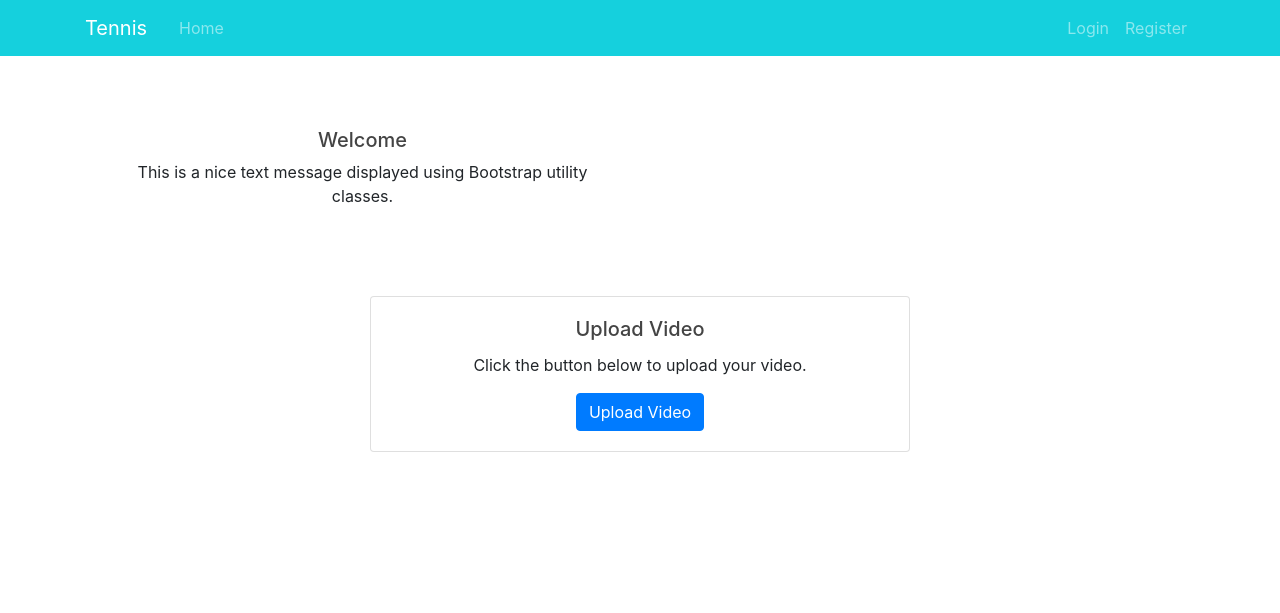
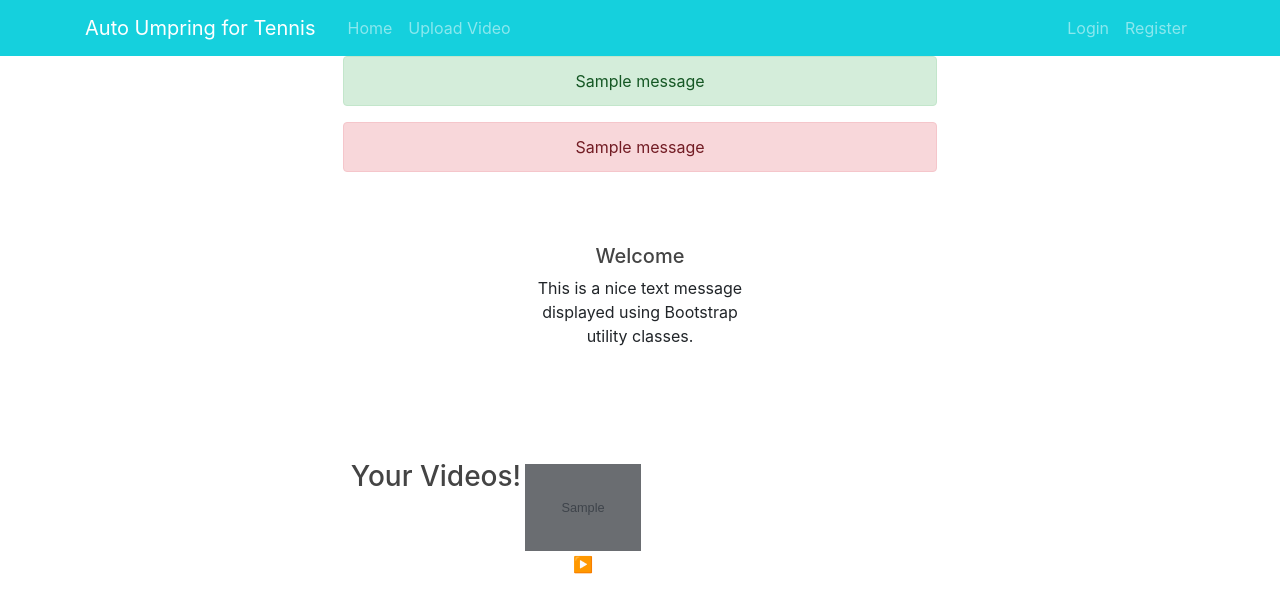
Before and after one commit to srikharshashi/flask-major-project, a Flask app: template templates/welcome.html in a window 1280 px wide. Shown: the top 613 px of the page. Run offline with Flask 3, Linux system fonts and the light colour scheme; the template is opened without the code that fills it: most values are stand-ins (such as "Sample title", 1, 10 or a date in 2020); grey boxes marked "Sample" are stand-in pictures; one stand-in notice (Sample message) is shown.

Commit message:
made improvements

```diff
--- a/main.py
+++ b/main.py
@@ -1,29 +1,31 @@
+import uuid
 from pyrebase import pyrebase
-from flask import Flask, flash, redirect, render_template, request, session, abort, url_for
-from dotenv import load_dotenv
-import os
+from flask import Flask, flash, redirect, render_template, request, session, abort, url_for,flash
+from werkzeug.utils import secure_filename
+import json
+import config
+from savethumbnail import upload_video_and_thumbnail
+
 app = Flask(__name__)  # Initialze flask constructor
 app.debug = True
-load_dotenv()
-# Add your own details
-config = {
-  "apiKey": os.getenv("APIKEY"),
-  "authDomain": os.getenv("AUTHDOMAIN"),
-  "databaseURL": os.getenv('DBURL'),
-  "projectId": os.getenv('PRJID'),
-  "storageBucket": os.getenv('STRGBUCKET'),
-  "messagingSenderId": os.getenv('MSGID'),
-  "appId": os.getenv('APPID'),
-}
+app.secret_key="abcd"
+# app.config['SESSION_TYPE'] = 'filesystem'
+
+
 
 # initialize firebase
-firebase = pyrebase.initialize_app(config)
+firebase = pyrebase.initialize_app(config.config)
 auth = firebase.auth()
 db = firebase.database()
 storage = firebase.storage()
-# Initialze person as dictionary
+# Init  ialze person as dictionary
 person = {"is_logged_in": False, "name": "", "email": "", "uid": ""}
 
+@app.route("/logout")
+def logout():
+    global person
+    person = {"is_logged_in": False, "name": "", "email": "", "uid": ""}
+    return redirect(url_for("welcome"))
 
 # Login
 @app.route("/login")
@@ -41,7 +43,8 @@
 @app.route("/")
 def welcome():
     if person["is_logged_in"] == True:
-        return render_template("welcome.html", email=person["email"], name=person["name"],user = person)
+        videos=db.child("users").child(person["uid"]).child("videos").get()
+        return render_template("welcome.html", email=person["email"], name=person["name"],user = person,videos=videos)
     else:
         return redirect(url_for('login'))
 
@@ -113,6 +116,23 @@
         else:
             return redirect(url_for('register'))
 
+@app.route('/upload', methods=['GET', 'POST'])
+def upload():
+    if not person["uid"]:
+        return redirect(url_for('login'))
+    if request.method == 'POST':
+        video = request.files['video']
+        print(video)
+        if not video:
+            print("No Video was selected")
+            flash("No Video was selected",'error')
+        else:
+            filename = secure_filename(video.filename)
+            upload_video_and_thumbnail(video_file=video,filename=filename,storage=storage,database=db,user=person,video_id=str(uuid.uuid4()))
+            flash("Uploading to DB Sucess!",'success')
+    elif request.method == 'GET':
+        return render_template('upload_video.html')
+    return redirect(url_for('welcome'))
 
 
 if __name__ == "__main__":
--- a/static/welcome.css
+++ b/static/welcome.css
@@ -1,9 +1,9 @@
-body{
+body {
 	margin: 0;
 	background-color: #212121;
 }
 
-.main{
+.main {
 	width: 60vw;
 	padding-top: 100px;
 	padding-bottom: 100px;
@@ -13,13 +13,33 @@
 	margin-left: 20vw;
 }
 
-.name{
+.name {
 	font-size: 300%;
 	font-family: monospace;
 }
 
-.email{
+.email {
 	font-size: 150%;
 	color: #404040;
 	font-family: monospace;
 }
+
+.overlay {
+	position: absolute;
+	top: 0;
+	left: 0;
+	width: 100%;
+	height: 100%;
+	background-color: rgba(0, 0, 0, 0.5);
+	text-align: center;
+	line-height: 200px;
+	/* Adjust this value to center the emoji vertically */
+}
+
+.thumbnail {
+	position: relative;
+	width: 100%;
+	/* Adjust this value to set the width of the image */
+	height: auto;
+	/* Adjust this value to set the height of the image */
+}
--- a/templates/base.html
+++ b/templates/base.html
@@ -15,41 +15,60 @@
     <header class="site-header">
         <nav class="navbar navbar-expand-md navbar-dark bg-steel fixed-top">
             <div class="container">
-                <a class="navbar-brand mr-4" href="/">Tennis</a>
+                <a class="navbar-brand mr-4" href="/">Auto Umpring for Tennis</a>
                 <button class="navbar-toggler" type="button" data-toggle="collapse" data-target="#navbarToggle"
                     aria-controls="navbarToggle" aria-expanded="false" aria-label="Toggle navigation">
                     <span class="navbar-toggler-icon"></span>
                 </button>
                 <div class="collapse navbar-collapse" id="navbarToggle">
                     <div class="navbar-nav mr-auto">
-                        <a class="nav-item nav-link" href="#">Home</a>
+                        <a class="nav-item nav-link" href="/">Home</a>
+                        <a class="nav-item nav-link" href="upload">Upload Video</a>
                     </div>
                     <!-- Navbar Right Side -->
                     <div class="navbar-nav">
                         {% if user %}
                         <a class="nav-item nav-link" href="#">Profile</a>
-                        <a class="nav-item nav-link" href="#">Logout</a>
+                        <a class="nav-item nav-link" href="logout">Logout</a>
                         {%else %}
                         <a class="nav-item nav-link" href="#">Login</a>
                         <a class="nav-item nav-link" href="#">Register</a>
-                       {%endif%}
+                        {%endif%}
                     </div>
                 </div>
             </div>
         </nav>
     </header>
-    {%block content%}
-    {%endblock content%}
+    <!-- Flask Flash--Bootstrap integration -->
+    <div class="row justify-content-center">
+        <div class="text-center">
+            {% with messages = get_flashed_messages(category_filter=["success"]) %}
+                {% if messages %}
+                    {% for message in messages %}
+                    <div class="alert alert-success" role="alert">{{ message }}</div>
+                    {% endfor %}
+                {% endif %}
+            {% endwith %}
+
+            {% with errors = get_flashed_messages(category_filter=["error"]) %}
+            {% if errors %}
+            {% for msg in errors %}
+            <div class="alert alert-danger" role="alert">{{ msg }}</div>
+            {% endfor %}
+            {% endif %}
+            {% endwith %}
+            {%block content%}
+            {%endblock content%}
+        </div>
+
+    </div>
     <main>
-
     </main>
-
-    <script src="https://code.jquery.com/jquery-3.4.1.slim.min.js"
-        integrity="sha384-J6qa4849blE2+poT4WnyKhv5vZF5SrPo0iEjwBvKU7imGFAV0wwj1yYfoRSJoZ+n"
-        crossorigin="anonymous"></script>
     <script src="https://cdn.jsdelivr.net/npm/popper.js@1.16.0/dist/umd/popper.min.js"
         integrity="sha384-Q6E9RHvbIyZFJoft+2mJbHaEWldlvI9IOYy5n3zV9zzTtmI3UksdQRVvoxMfooAo"
         crossorigin="anonymous"></script>
+    <script src="https://ajax.googleapis.com/ajax/libs/jquery/3.5.1/jquery.min.js"></script>
+
     <script src="https://cdn.jsdelivr.net/npm/bootstrap@4.4.1/dist/js/bootstrap.min.js"
         integrity="sha384-wfSDF2E50Y2D1uUdj0O3uMBJnjuUD4Ih7YwaYd1iqfktj0Uod8GCExl3Og8ifwB6"
         crossorigin="anonymous"></script>
--- a/templates/welcome.html
+++ b/templates/welcome.html
@@ -1,6 +1,8 @@
 {% extends "base.html" %}
 {%block content %}
+
 <div class="container mt-5">
+	<div class="row justify-content-center">
 		<div class="col-md-6">
 			<div class="p-4 mb-4  text-center">
 				<h5>Welcome {{user.name}}</h5>
@@ -9,18 +11,28 @@
 		</div>
 	</div>
 
+</div>
+
+
 <div class="container mt-5">
 	<div class="row justify-content-center">
-		<div class="col-md-6">
-			<div class="card text-center">
-				<div class="card-body">
-					<h5 class="card-title">Upload Video</h5>
-					<p class="card-text">Click the button below to upload your video.</p>
-					<button type="button" class="btn btn-primary">Upload Video</button>
+		<h3>Your Videos!</h3>
+		<div class="row">
+			{% for video in videos.each() %}
+			<div class="col-md-4 col-sm-5">
+				<div class="thumbnail m-1">
+					<a href="">
+						<img src="{{ video.val()['thumbnail_url'] }}" alt="{{ video.val()['name'] }}" class="img-fluid"
+							height="auto" width="100%">
+						<div class="overlay">▶️</div>
+					</a>
 				</div>
 			</div>
+			{% endfor %}
 		</div>
 	</div>
 </div>
 
+</div>
+
 {%endblock content%}
```
Also changed, not shown: config.py (added, +12 -0 lines), savethumbnail.py (added, +43 -0 lines), templates/upload_video.html (added, +24 -0 lines), 1 other file. Lines whose indentation alone changed are shown as unchanged.
